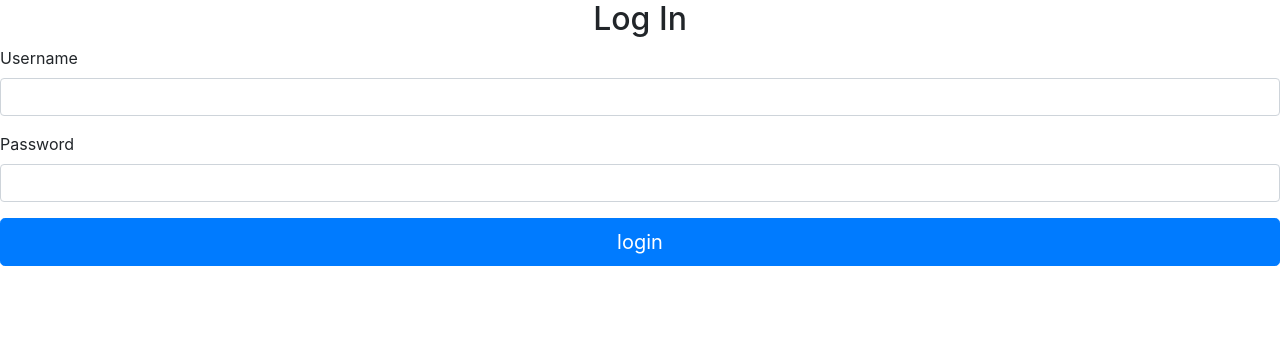
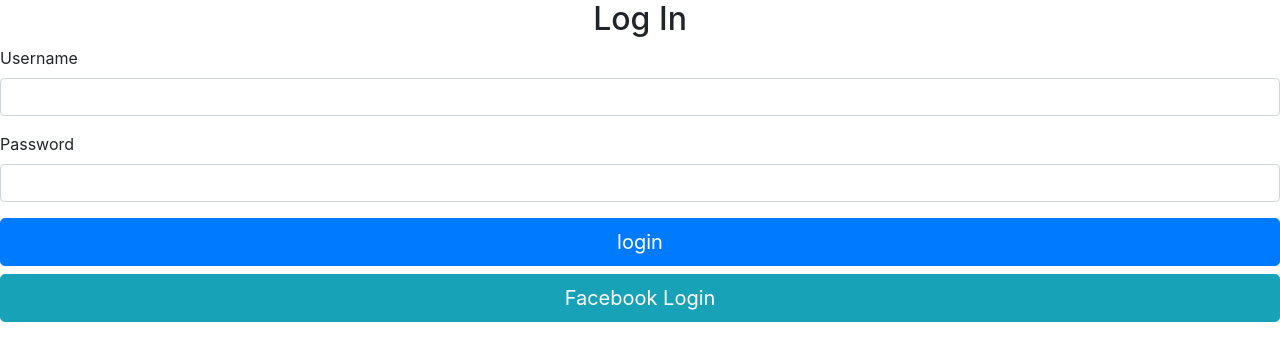
Before and after one commit to seongwonhan88/instagram-practice, a Django app: page /members/login/ in a window 1280 px wide. Shown: the part 56-417 px from the top of the page. Run offline with Django 3.2, Linux system fonts and the light colour scheme; parts of the project's set-up code (start-up, migrations or seed data) failed here and were passed over; some libraries are stand-ins or nearby versions.

Commit message:
FacebookLogin request token , access token

```diff
--- a/app/members/urls.py
+++ b/app/members/urls.py
@@ -8,4 +8,5 @@ urlpatterns = [
     path('logout/', views.logout_view, name='logout-view'),
     path('signup/', views.signup_view, name='signup-view'),
     path('profile/', views.profile, name='profile'),
+    path('facebook-login/', views.facebook_login, name='facebook-login')
 ]
--- a/app/members/views.py
+++ b/app/members/views.py
@@ -1,6 +1,10 @@
+import json
+
+import requests
 from django.contrib import messages
 from django.contrib.auth.decorators import login_required
 from django.contrib.auth.models import User
+from django.http import HttpResponse
 from django.shortcuts import render, redirect
 from django.contrib.auth import authenticate, login, logout
 from .forms import LoginForms, SignupForms, UserProfileForm
@@ -96,3 +100,26 @@ def profile(request):
         'form':form
     }
     return render(request, 'members/profile.html', context)
+
+def facebook_login(request):
+    api_get_access_token = 'https://graph.facebook.com/v3.2/oauth/access_token?'
+    code = request.GET.get('code')
+    #request token to access token using 'requests'
+
+    params = {
+        'client_id':546322495811516,
+        'redirect_uri': 'http://localhost:8000/members/facebook-login/',
+        'client_secret': '89b404f73b361c3310d84affdac99f72',
+        'code':code
+    }
+
+
+    response = requests.get(api_get_access_token,params)
+    # response_object = json.loads(response.text)
+    # # return HttpResponse('{}, {}'.format(response_object, type(response_object)))
+
+    data = response.json()
+    access=token = data['access_token']
+
+    # using access token to bring user info
+    pass
--- a/app/templates/members/login.html
+++ b/app/templates/members/login.html
@@ -17,6 +17,10 @@
             <small class="form-text text-muted">{{ error }}</small>
             {% endfor %}
             <button type="submit" class="btn btn-lg btn-primary btn-block">login</button>
+            <a href="https://www.facebook.com/v3.2/dialog/oauth?
+                client_id=546322495811516
+                &redirect_uri=http://localhost:8000/members/facebook-login/"
+               class="btn btn-lg btn-info btn-block">Facebook Login</a>
         </form>
     </div>
 
```
